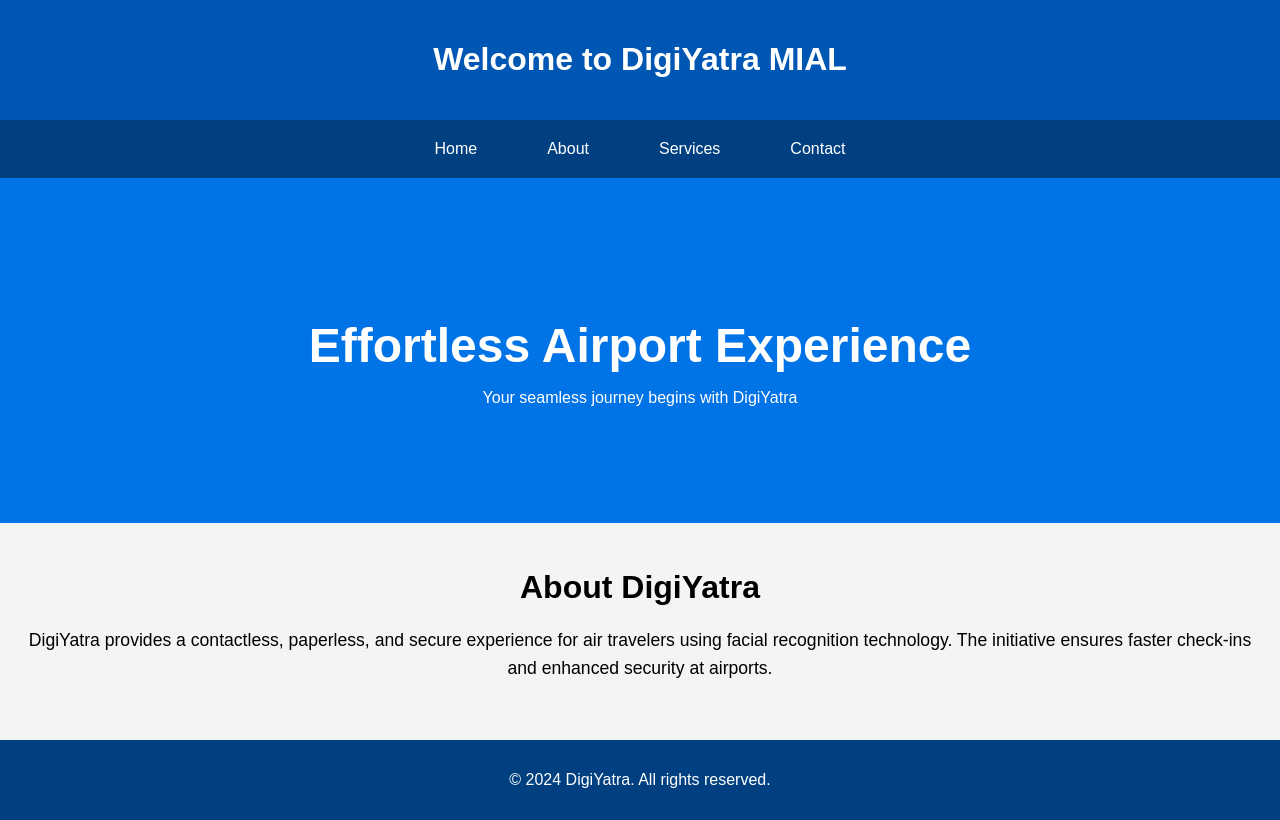
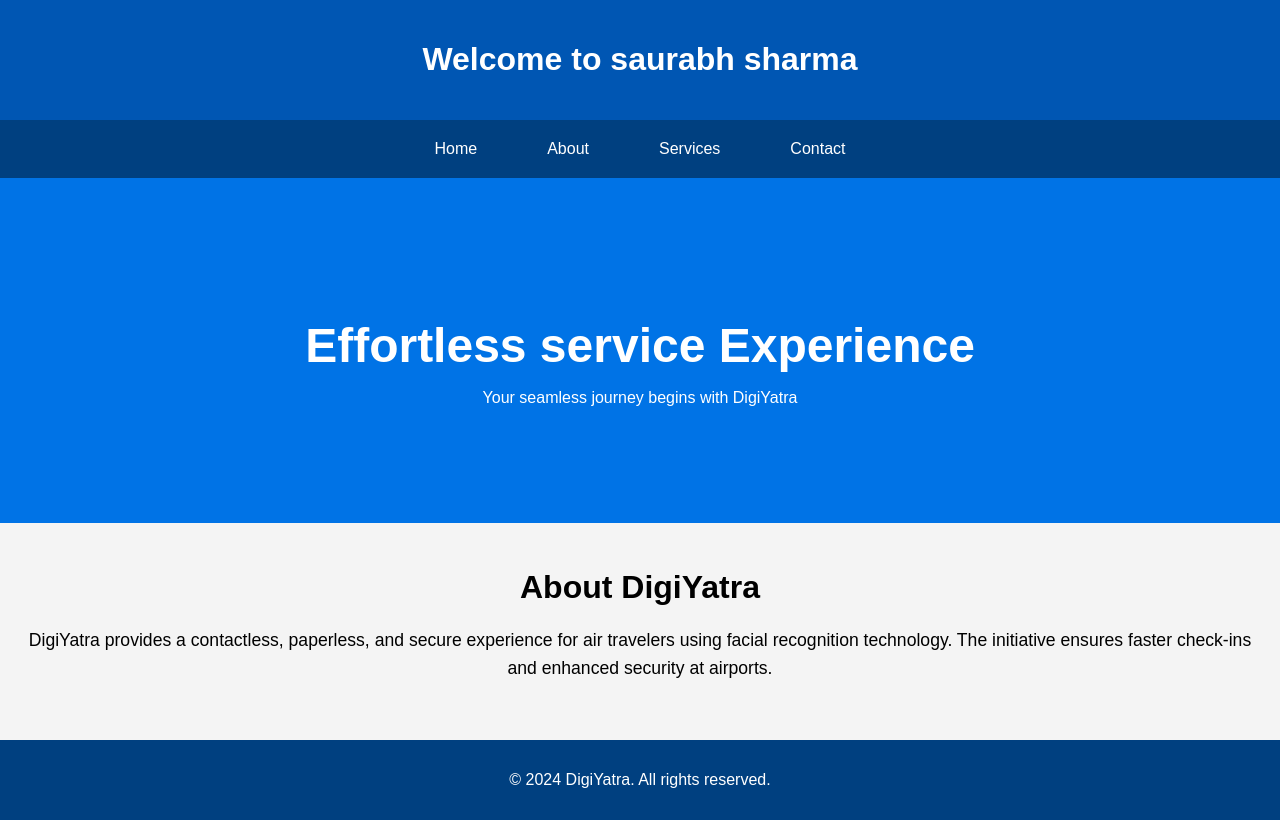
Before and after one commit to 5piritua1M0nk/New-ci-cd-Digiyatra-demo, a plain HTML site: page index.html in a window 1280 px wide. Drawn offline with Linux system fonts and the light colour scheme.

Commit message:
newcommit

```diff
--- a/index.html
+++ b/index.html
@@ -76,7 +76,7 @@
 </head>
 <body>
     <header>
-        <h1>Welcome to DigiYatra MIAL</h1>
+        <h1>Welcome to saurabh sharma</h1>
     </header>
 
     <nav>
@@ -87,7 +87,7 @@
     </nav>
 
     <section class="hero">
-        <h1>Effortless Airport Experience</h1>
+        <h1>Effortless service Experience</h1>
         <p>Your seamless journey begins with DigiYatra</p>
     </section>
 
```
